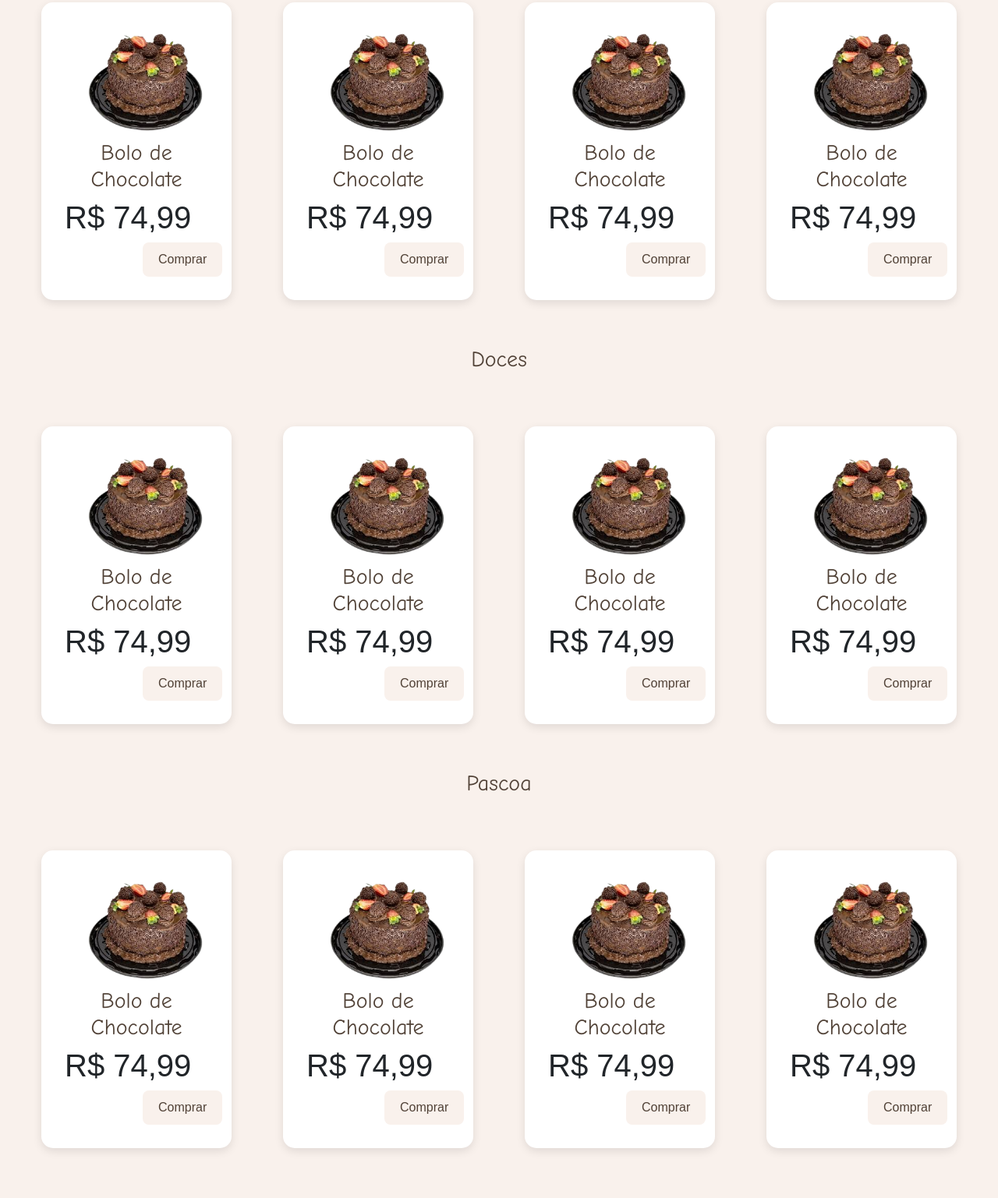
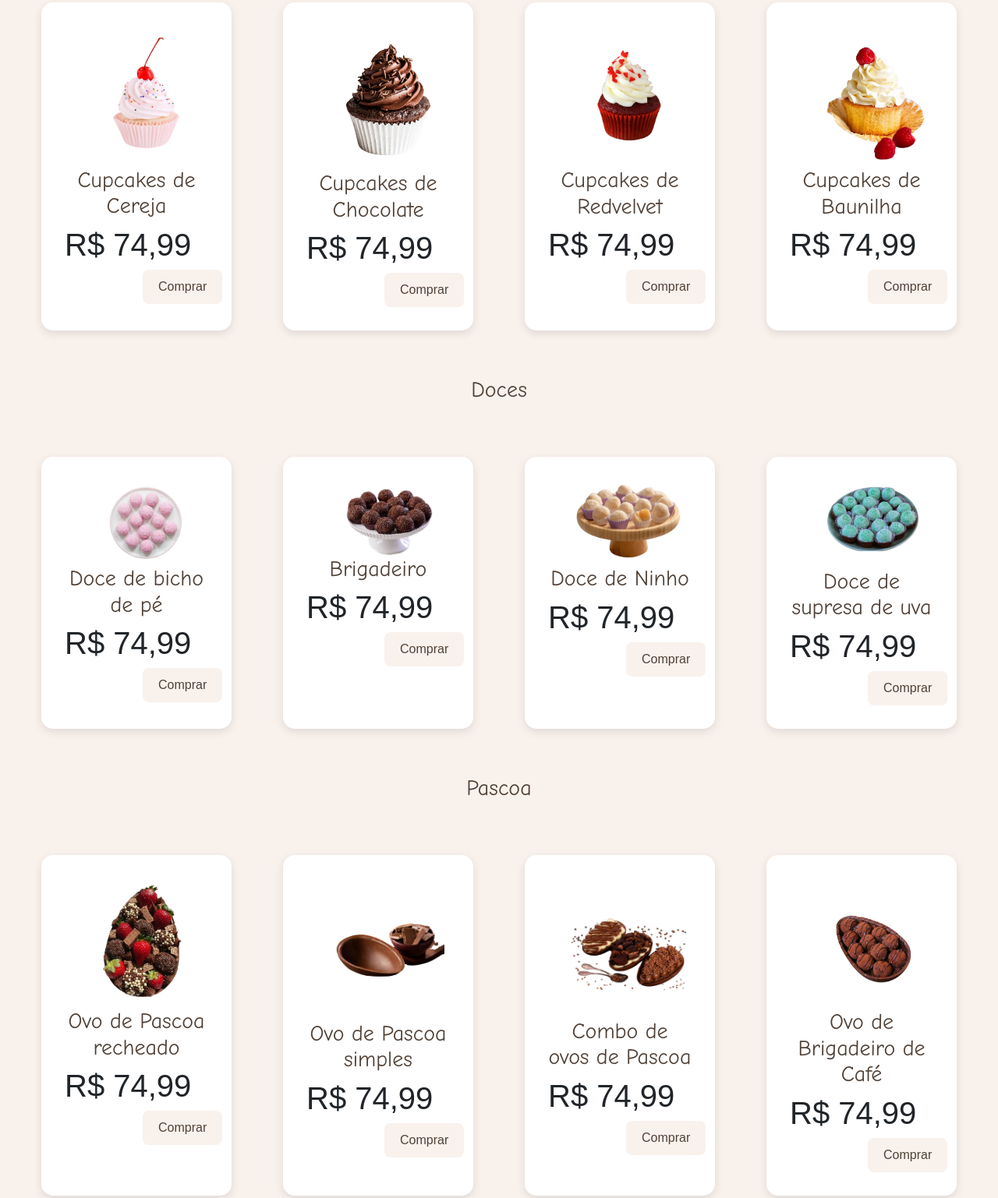
Before and after one commit to RBS4ntos/23-04-2025-confeitaria, a website: page cardapio.html in a window 1280 px wide. Shown: the part 843-2380 px from the top of the page at 78% size. Drawn offline with nearby package versions, Linux system fonts and the light colour scheme.

Commit message:
Add files via upload

```diff
--- a/cardapio.html
+++ b/cardapio.html
@@ -188,26 +188,26 @@
     <div><h3 class="texto">Cupcakes</h3></div>
     <div class="cards-container">
         <section>
-            <img src="./BoloDeChocolate.jpg" id="img">
-            <h3 class="texto">Bolo de Chocolate</h3>
+            <img src="./CupcakeDeCereja.png" id="img">
+            <h3 class="texto">Cupcakes de Cereja</h3>
             <h1>R$ 74,99</h1>
             <button>Comprar</button>
         </section>
         <section>
-            <img src="./BoloDeChocolate.jpg" id="img">
-            <h3 class="texto">Bolo de Chocolate</h3>
+            <img src="./CupcakeDeChocolate.png" id="img">
+            <h3 class="texto">Cupcakes de Chocolate</h3>
             <h1>R$ 74,99</h1>
             <button>Comprar</button>
         </section>
         <section>
-            <img src="./BoloDeChocolate.jpg" id="img">
-            <h3 class="texto">Bolo de Chocolate</h3>
+            <img src="./CupcakeDeRedVelvet.png" id="img">
+            <h3 class="texto">Cupcakes de Redvelvet</h3>
             <h1>R$ 74,99</h1>
             <button>Comprar</button>
         </section>
         <section>
-            <img src="./BoloDeChocolate.jpg" id="img">
-            <h3 class="texto">Bolo de Chocolate</h3>
+            <img src="./CupcakeDeBaunilha.png" id="img">
+            <h3 class="texto">Cupcakes de Baunilha</h3>
             <h1>R$ 74,99</h1>
             <button>Comprar</button>
         </section>
@@ -215,26 +215,26 @@
     <div><h3 class="texto">Doces</h3></div>
     <div class="cards-container">
         <section>
-            <img src="./BoloDeChocolate.jpg" id="img">
-            <h3 class="texto">Bolo de Chocolate</h3>
+            <img src="./DoceDeBichoDePe.png" id="img">
+            <h3 class="texto">Doce de bicho de pé</h3>
             <h1>R$ 74,99</h1>
             <button>Comprar</button>
         </section>
         <section>
-            <img src="./BoloDeChocolate.jpg" id="img">
-            <h3 class="texto">Bolo de Chocolate</h3>
+            <img src="./DoceDeBrigadeiro.png" id="img">
+            <h3 class="texto">Brigadeiro</h3>
             <h1>R$ 74,99</h1>
             <button>Comprar</button>
         </section>
         <section>
-            <img src="./BoloDeChocolate.jpg" id="img">
-            <h3 class="texto">Bolo de Chocolate</h3>
+            <img src="./DoceDeNinho.png" id="img">
+            <h3 class="texto">Doce de Ninho</h3>
             <h1>R$ 74,99</h1>
             <button>Comprar</button>
         </section>
         <section>
-            <img src="./BoloDeChocolate.jpg" id="img">
-            <h3 class="texto">Bolo de Chocolate</h3>
+            <img src="./DoceDeSupresaDeUva.png" id="img">
+            <h3 class="texto">Doce de supresa de uva</h3>
             <h1>R$ 74,99</h1>
             <button>Comprar</button>
         </section>
@@ -242,26 +242,26 @@
     <div><h3 class="texto">Pascoa</h3></div>
     <div class="cards-container">
         <section>
-            <img src="./BoloDeChocolate.jpg" id="img">
-            <h3 class="texto">Bolo de Chocolate</h3>
+            <img src="./OvoRecheado.png" id="img">
+            <h3 class="texto">Ovo de Pascoa recheado</h3>
             <h1>R$ 74,99</h1>
             <button>Comprar</button>
         </section>
         <section>
-            <img src="./BoloDeChocolate.jpg" id="img">
-            <h3 class="texto">Bolo de Chocolate</h3>
+            <img src="./OvoSimples.png" id="img">
+            <h3 class="texto">Ovo de Pascoa simples</h3>
             <h1>R$ 74,99</h1>
             <button>Comprar</button>
         </section>
         <section>
-            <img src="./BoloDeChocolate.jpg" id="img">
-            <h3 class="texto">Bolo de Chocolate</h3>
+            <img src="./ComboDeOvos.png" id="img">
+            <h3 class="texto">Combo de ovos de Pascoa</h3>
             <h1>R$ 74,99</h1>
             <button>Comprar</button>
         </section>
         <section>
-            <img src="./BoloDeChocolate.jpg" id="img">
-            <h3 class="texto">Bolo de Chocolate</h3>
+            <img src="./OvoDeCafé.png" id="img">
+            <h3 class="texto">Ovo de Brigadeiro de Café</h3>
             <h1>R$ 74,99</h1>
             <button>Comprar</button>
         </section>
```
Also changed, not shown: ComboDeOvos.png (added), CupcakeDeBaunilha.png (added), CupcakeDeCereja.png (added), CupcakeDeChocolate.png (added), CupcakeDeRedVelvet.png (added), DoceDeBichoDePe.png (added), DoceDeBrigadeiro.png (added), DoceDeNinho.png (added), DoceDeSupresaDeUva.png (added), OvoDeCafé.png (added), OvoRecheado.png (added), OvoSimples.png (added).
